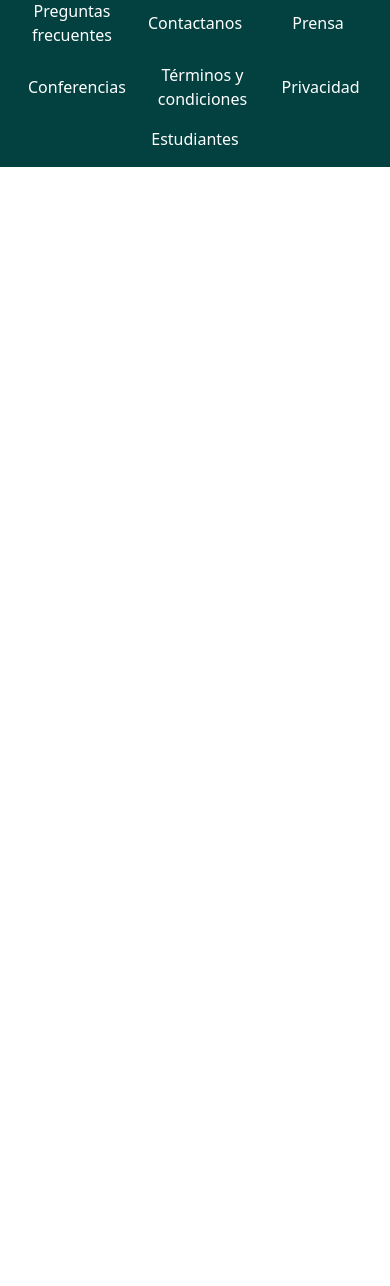
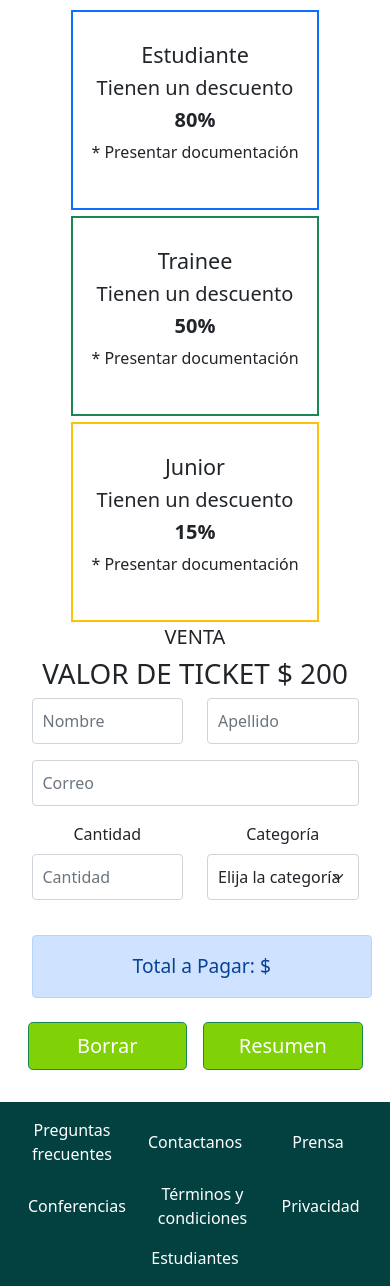
Before and after one commit to Gladys077/Codo-22549-Frontend-2c, a plain HTML site: page TP-Integrador/TP-Integrador.html in a window 390 px wide. Shown: the part 3882-5168 px from the top of the page. Before the commit the page ends 4049 px from the top, so only its background shows below. Drawn offline with nearby package versions, Linux system fonts and the light colour scheme.

Commit message:
TP con agregado de JS

```diff
--- a/TP-Integrador/TP-Integrador.html
+++ b/TP-Integrador/TP-Integrador.html
@@ -31,10 +31,10 @@
               <a class="nav-link" href="#sec3">El lugar y la fecha</a>
             </li>
             <li class="nav-item">
-              <a class="nav-link" href="#sec4">Conviérte en orador</a>
+              <a class="nav-link" href="#sec4">Conviértete en orador</a>
             </li>
             <li class="nav-item">
-              <a class="nav-link" href="#" style="color:rgb(55, 242, 55)">Comprar tickets</a>
+              <a class="nav-link" href="#sec5" style="color:rgb(55, 242, 55)">Comprar tickets</a>
             </li>
           </ul>
         </div>
@@ -130,9 +130,77 @@
       <div class="d-grid gap-2">
         <button class="btn btn-success mb-3" type="button">Enviar</button>
       </div>
+      <br>
     </form>
     </div>
   </section4>
+  <!-- Section5 Venta Tickets -->
+  <section5 class="section5-container" id="sec5">
+    <div class="row justify-content-center">
+      <div class="col-3 border-primary ticket">
+        <h4>Estudiante</h4>
+        <h5>Tienen un descuento</h5>
+        <h5><b>80%</b></h5>
+        <p>* Presentar documentación</p>
+      </div>
+      <div class="col-3 border-success ticket">
+        <h4>Trainee</h4>
+        <h5>Tienen un descuento</h5>
+        <h5><b>50%</b></h5>
+        <p>* Presentar documentación</p>
+      </div>
+      <div class="col-3 border-warning ticket">
+        <h4>Junior</h4>
+        <h5>Tienen un descuento</h5>
+        <h5><b>15%</b></h5>
+        <p>* Presentar documentación</p>
+      </div>
+      <br>
+    </div>
+    <div class="vtaTicket col-xs-12 col-sm-12- col-md-8 col-lg-8">
+      <h5>VENTA</h5>
+      <h1>VALOR DE TICKET $ 200</h1>
+    </div>
+    <form class="form container" id="formTicket" action="/venta-de-tickets">
+      <div class="row">
+        <div class="col">
+          <input type="text" class="form-control" placeholder="Nombre" id="nombre-ticket">
+        </div>
+        <div class="col">
+          <input type="text" class="form-control" placeholder="Apellido" id="apellido-ticket">
+        </div>
+      </div>
+      <div class="row">
+        <div>
+          <input class="form-control mt-3" type="text" placeholder="Correo" id="correo-ticket">
+        </div>
+      </div>
+      <div class="row">
+        <div class="col">
+          <label for="cantidadTicket" class="form-label mt-3">Cantidad</label>
+          <input type="text" class="form-control" placeholder="Cantidad" id="cantidad-ticket">
+        </div>
+        <div class="col">
+          <label for="categoriaTicket" class="form-label mt-3">Categoría</label>
+          <select class="form-control form-select" placeholder="Estudiante" id="categoria-ticket">
+            <option selected>Elija la categoría</option>
+            <option value="Estudiante">Estudiante</option>
+            <option value="Trainee">Trainee</option>
+            <option value="Junior">Junior</option>
+          </select>
+        </div>
+        <div id="total" class="alert alert-primary" role="alert">
+          Total a Pagar: $
+        </div>
+        <button type="reset" onclick="borrar()" class="col btn btn-success claro btn-lg m-2">Borrar</button>
+        <button type="button" onclick="aPagar()" class="col btn btn-success claro btn-lg m-2">Resumen</button>
+      </div>
+      <br>
+      <!-- <script>
+        document.getElementById("total").innerHTML = "Otro texto ";
+      </script> -->
+    </form>
+  </section5>
   <footer>
     <nav class="navbar navbar-expand-lg navbar-dark bg-footer">
       <div class="container-fluid nav-justified justify-content-center">
@@ -163,6 +231,8 @@
       </div>
     </nav>
   </footer>
+<!-- JS -->
 <script src="https://cdn.jsdelivr.net/npm/bootstrap@5.0.2/dist/js/bootstrap.bundle.min.js" integrity="sha384-MrcW6ZMFYlzcLA8Nl+NtUVF0sA7MsXsP1UyJoMp4YLEuNSfAP+JcXn/tWtIaxVXM" crossorigin="anonymous"></script>
+<script src="/TP-Integrador.js"></script>
 </body>
 </html>
--- /dev/null
+++ b/TP-Integrador/TP-Integrador.js
@@ -0,0 +1,30 @@
+function aPagar(){
+    let nombreTicket = document.getElementById('nombre-ticket').value;
+    let apellidoTicket = document.getElementById('apellido-ticket').value;
+    let emailTicket = document.getElementById('correo-ticket').value;
+    let cantidadTicket = document.getElementById('cantidad-ticket').value;
+    cantidadTicket = parseInt(cantidadTicket);
+    let categoriaTicket = document.getElementById('categoria-ticket').value;
+
+    if (categoriaTicket == "Estudiante"){
+        let totalaPagar = cantidadTicket * 200 * 0.2;
+        document.getElementById("total").innerHTML = "Total a Pagar: $ " + totalaPagar;
+        return;
+    } else if (categoriaTicket == "Trainee") {
+        totalaPagar = cantidadTicket * 200 * 0.5;
+        document.getElementById("total").innerHTML = "Total a Pagar: $ " + totalaPagar;
+        return;
+        } else {
+            totalaPagar = cantidadTicket * 200 * 0.85;
+            document.getElementById("total").innerHTML = "Total a Pagar: $ " + totalaPagar;
+        }
+}
+
+aPagar();
+
+
+function borrar(){
+    document.getElementById("total").innerHTML = "Total a Pagar: $ ";
+}
+
+borrar();
--- a/TP-Integrador/assets/css/misEstilos.css
+++ b/TP-Integrador/assets/css/misEstilos.css
@@ -37,16 +37,6 @@ h3 {
     justify-content: center;
 }
 
-@media (min-width: 768px) {
-.row-cols-md-2>* {
-    flex: 0 0 auto;
-    width: 30%;
-}
-.row-cols-lg-3>* {
-    flex: 0 0 auto;
-    width: 25%;
-}
-}
 
 .bordeBlanco {
     border-right: 1px solid white;
@@ -69,7 +59,6 @@ h3 {
     text-align: center;
 }
 .form {
-    text-align: center;
     width: 60%;
 }
 .form-control {
@@ -78,6 +67,30 @@ h3 {
 .piedetextarea {
     font-size: small;
     text-align: left;
+}
+.vtaTicket {
+    width: 100vw;
+    text-align: center;
+}
+.ticket {
+    width: 248px;
+    height: 200px;
+    margin: 3px;
+    border: 2px solid;
+    position: relative;
+    padding-top: 30px;
+    padding-bottom: 30px;
+    text-align: center;
+}
+.alert {
+    margin-left: 12px;
+    margin-right: 20px;
+    width: 97%;
+    margin-top: 35px;
+    font-size: 1.2rem;
+}
+.claro {
+    background-color: rgb(128, 209, 5);
 }
 .bg-footer {
     background-color: rgb(3, 65, 64);
@@ -94,6 +107,17 @@ a.nav-link:hover{
 .menuFooter {
     justify-content: center;
     align-items: center;
+}
+
+@media (min-width: 768px) {
+    .row-cols-md-2>* {
+        flex: 0 0 auto;
+        width: 30%;
+    }
+    .row-cols-lg-3>* {
+        flex: 0 0 auto;
+        width: 25%;
+    }
 }
 
 @media screen and (max-width: 978px) {
```
Also changed, not shown: Clase 22/index.html (added, +24 -0 lines), Clase 22/script.js (added, +39 -0 lines), 1 other file. Lines whose indentation alone changed are shown as unchanged.
